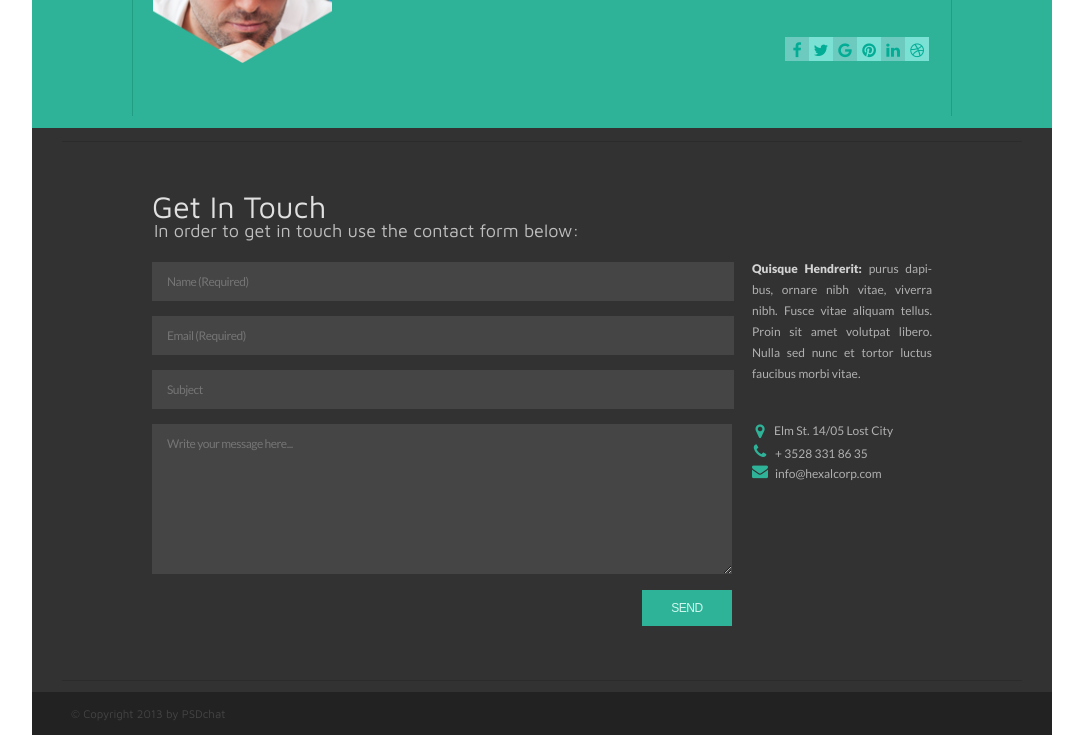
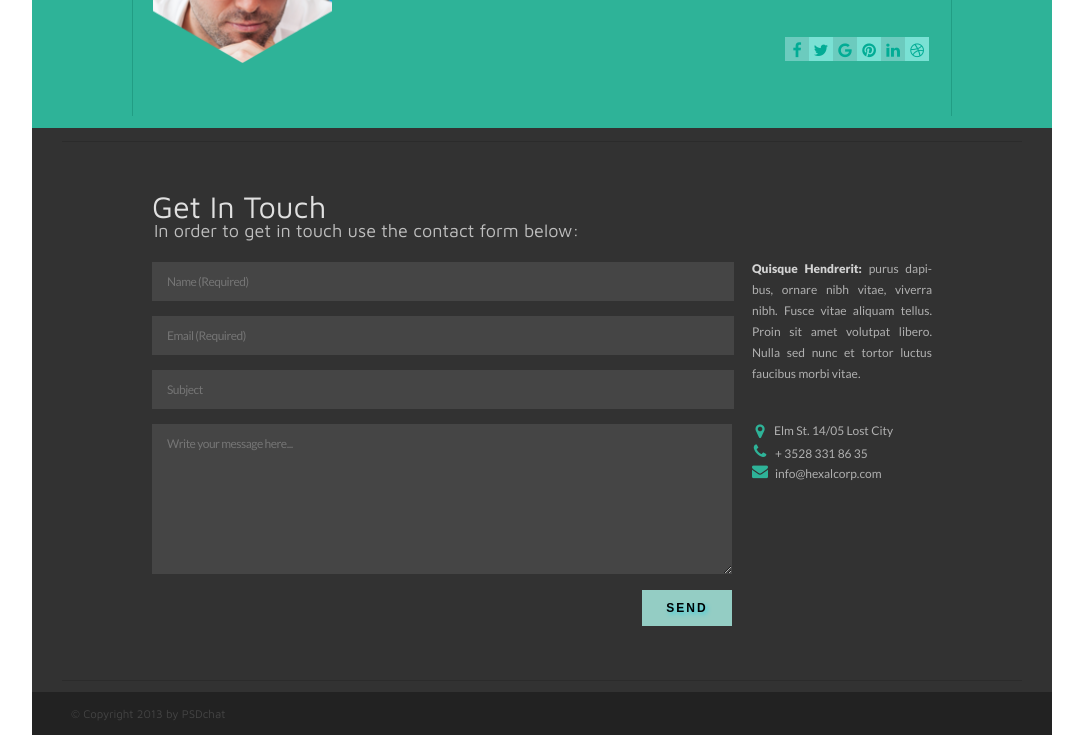
Before and after one commit to ezenevich/hexal, a plain HTML site: page index.html in a window 1280 px wide. In both pictures the pointer is over the input "SEND". Shown: the part 1005-1748 px from the top of the page, without its empty margins (98-1181 px from the left). Drawn offline with Linux system fonts and the light colour scheme.

Commit message:
Update style.css

```diff
--- a/style.css
+++ b/style.css
@@ -421,6 +421,13 @@ textarea{
   color: #cff8f0;
   border: none;
 }
+.button:hover{
+  background-color: #94cdc4;
+  color: #000000;
+  letter-spacing: 2px;
+  font-weight: bold;
+  text-shadow: 2px 2px 4px #35d1e1;
+}
 .adr{
   position: absolute;
   top: 118px;
```
